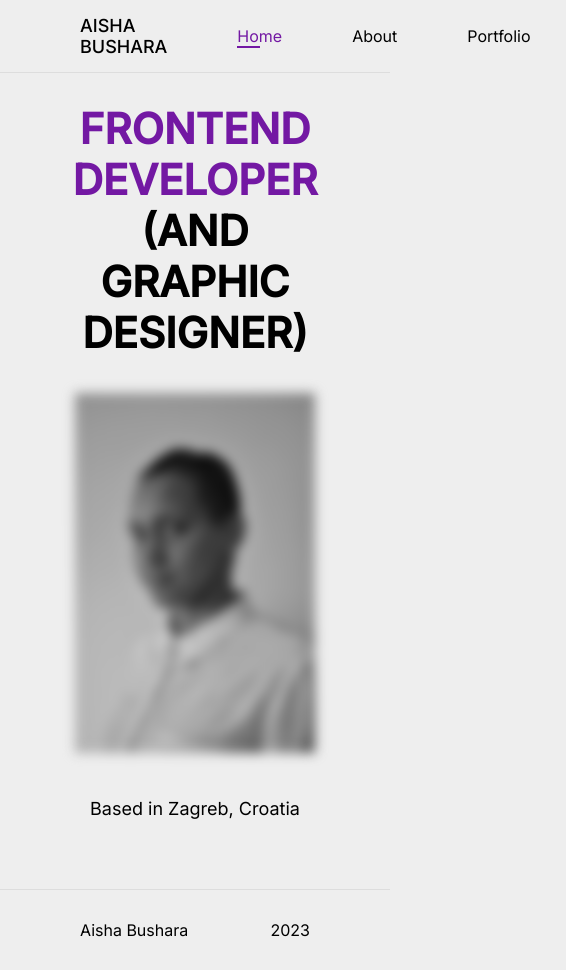
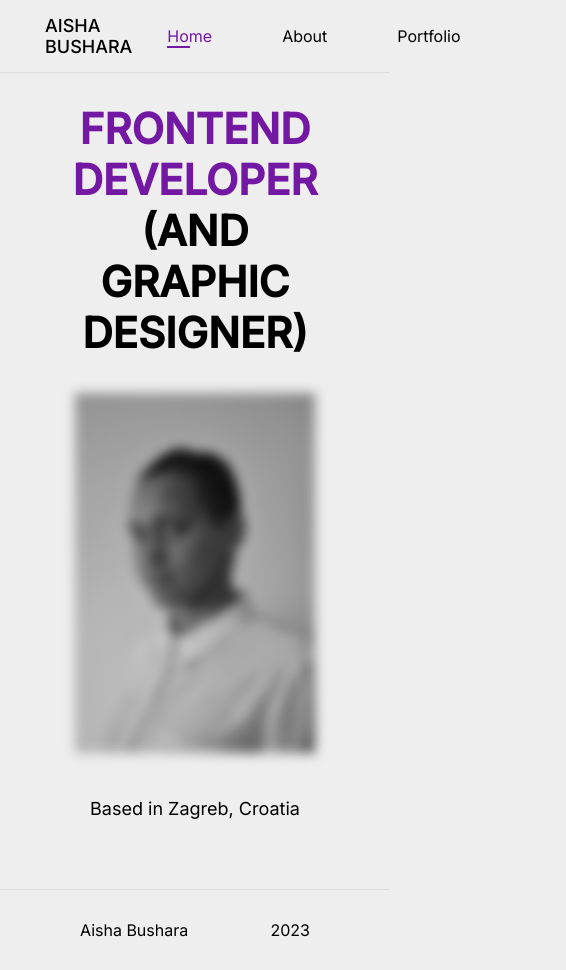
Before and after one commit to busharaA/graphic-design-portfolio, a React (Vite) app: page / in a window 390 px wide. Shown: the whole page, 566 px wide, since content can reach past the window. Built offline with nearby package versions, Linux system fonts and the light colour scheme.

Commit message:
Fixed logo in small screen size

```diff
--- a/src/assets/styles/scss/layout/_header.scss
+++ b/src/assets/styles/scss/layout/_header.scss
@@ -12,7 +12,7 @@
     z-index: 1;
 
     .logo {
-        padding: 0 35px;
+        padding: 0;
 
         h3 {
             font-weight: 500;
@@ -63,7 +63,9 @@
 }
 
 @media screen and (min-width: 768px) {
-
-
-    // Normal navigation
+    .navbar {
+        .logo {
+            padding: 0 35px;
+        }
+    }
 }
```
